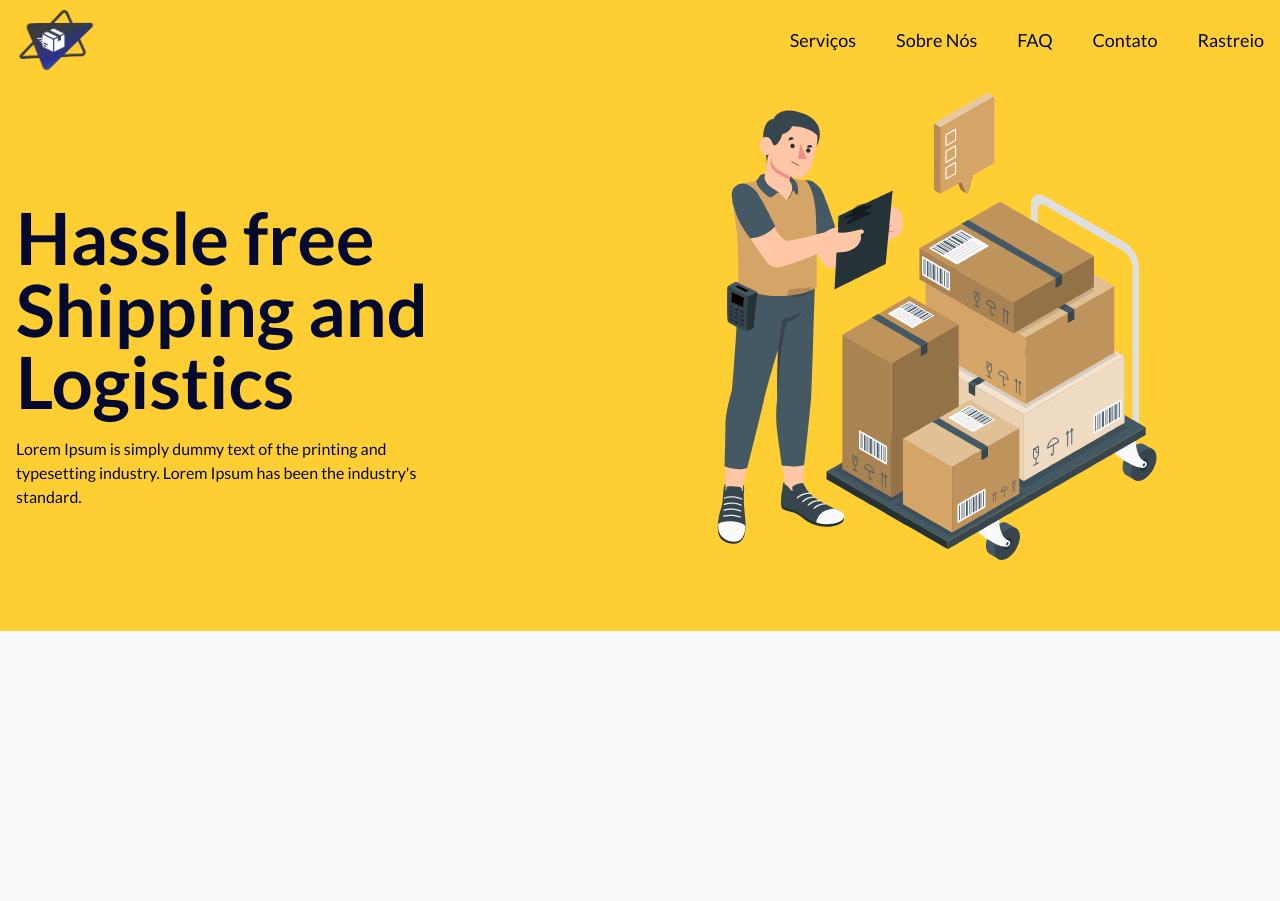
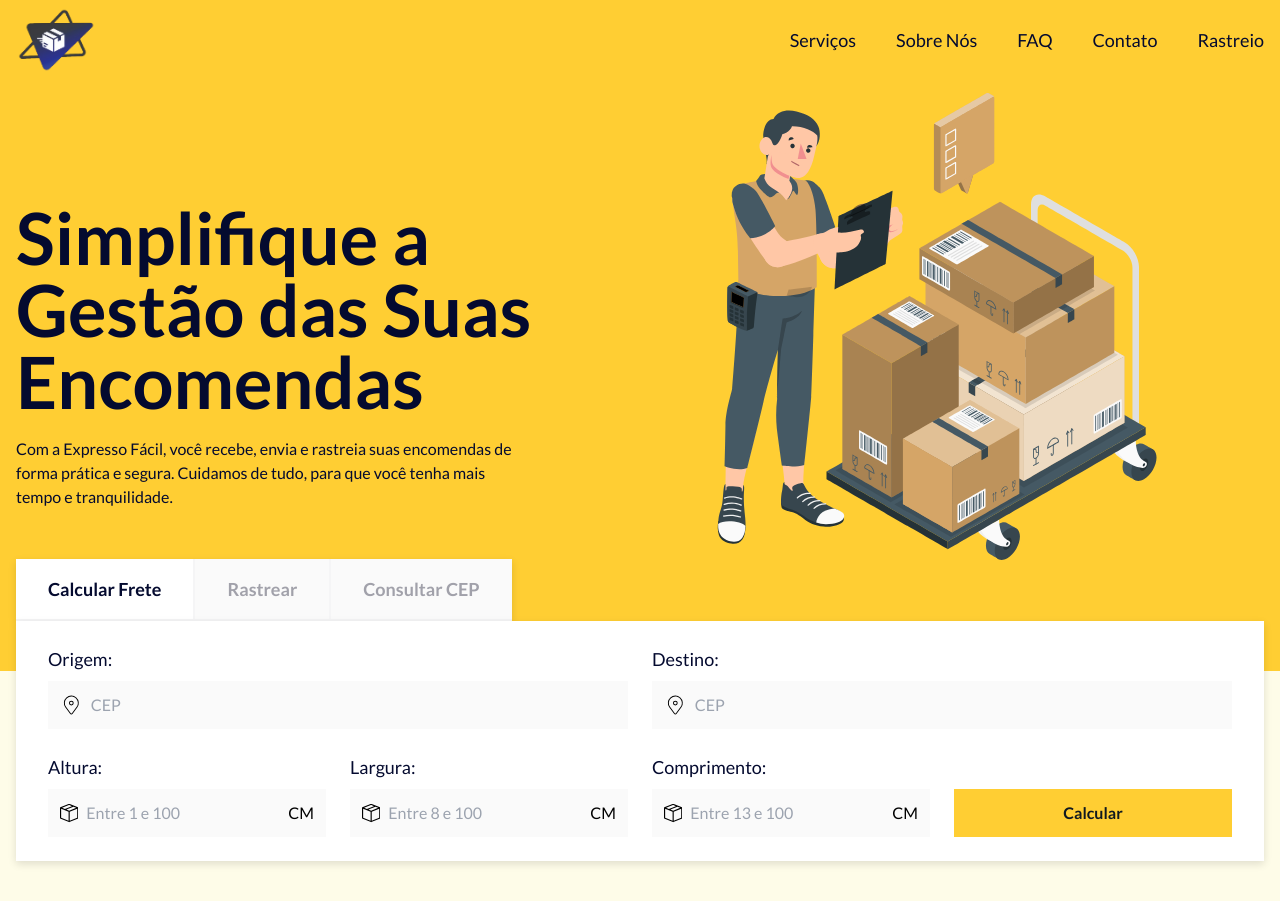
Before and after one commit to marcelojjunior/expresso-facil, a Next.js app: page / in a window 1280 px wide. Before the commit the page ends 800 px from the top, so only its background shows below. Built offline with nearby package versions, Linux system fonts and the light colour scheme.

Commit message:
feat: Card Tabs Services

```diff
--- a/src/app/globals.css
+++ b/src/app/globals.css
@@ -17,7 +17,7 @@
 }
 
 body {
-  @apply bg-slate-50;
+  @apply bg-yellow-50;
 }
 
 @layer utilities {
--- a/src/app/page.tsx
+++ b/src/app/page.tsx
@@ -1,6 +1,7 @@
 'use client';
 
 import Hero from "@/components/Hero";
+import TabsServicesCard from "@/components/TabsServicesCard";
 // import TrackingCard from "@/components/TrackingCard";
 // import { useCorreios } from "@/hook/useCorreios";
 // import { useEffect } from "react";
@@ -19,6 +20,9 @@ export default function Home() {
     <div className="">
       {/* <TrackingCard /> */}
       <Hero />
+      <div className="container mx-auto -mt-16 xl:-mt-28 mb-10 px-4">
+        <TabsServicesCard />
+      </div>
     </div>
   );
 }
--- a/src/components/Button/index.tsx
+++ b/src/components/Button/index.tsx
@@ -13,7 +13,7 @@ export default function Button({
         <button
             {...props}
             className={twMerge(
-                'px-4 h-11 text-base text-dark-primary bg-yellow-primary rounded-xl',
+                'px-4 h-11 text-base text-dark-primary bg-yellow-primary font-bold',
                 'hover:opacity-90 transition-all duration-300 active:scale-[0.98]',
                 className
             )}
--- a/src/components/Hero/index.tsx
+++ b/src/components/Hero/index.tsx
@@ -4,19 +4,19 @@ import lottieAnimation from "@/assets/lottie/animation-shipping.json";
 export default function Hero() {
   return (
     <div className="w-full bg-yellow-primary">
-      <div className="container mx-auto px-4 max-lg:pt-4 max-lg:pb-20">
+      <div className="container mx-auto px-4 max-xl:pt-4 pb-10 max-xl:pb-24">
         <div className="grid grid-cols-1 lg:grid-cols-2 gap-6">
           <div className="flex flex-col justify-center gap-5">
             <h1
-              className="text-5xl lg:text-7xl font-bold text-blue-primary max-lg:max-w-lg flex flex-col gap-4"
+              className="text-5xl xl:text-7xl font-bold text-blue-primary max-lg:max-w-lg flex flex-col gap-4"
             >
-              Hassle free Shipping and Logistics
+              Simplifique a Gestão das Suas Encomendas
             </h1>
-            <p className="text-base text-blue-primary max-w-lg lg:max-w-md">
-              Lorem Ipsum is simply dummy text of the printing and typesetting industry. Lorem Ipsum has been the industry's standard.
+            <p className="text-base text-blue-primary max-w-lg">
+              Com a Expresso Fácil, você recebe, envia e rastreia suas encomendas de forma prática e segura. Cuidamos de tudo, para que você tenha mais tempo e tranquilidade.
             </p>
           </div>
-          <div className="w-full max-lg:hidden">
+          <div className="w-full max-xl:hidden">
             <div className="w-[90%]">
               <Lottie animationData={lottieAnimation} loop />
             </div>
--- /dev/null
+++ b/src/components/InputText/index.tsx
@@ -0,0 +1,32 @@
+import { InputHTMLAttributes } from "react"
+import { twMerge } from "tailwind-merge"
+
+interface InputTextProps extends InputHTMLAttributes<HTMLInputElement> {
+    icon?: React.ReactNode
+    measure?: string
+}
+export default function InputText({
+    icon,
+    measure,
+    className,
+    ...props
+}: InputTextProps) {
+    return (
+        <div className="flex items-center gap-2 w-full h-12 py-2 px-3 bg-zinc-50">
+            {icon}
+            <input
+                {...props}
+                type="text"
+                className={twMerge(
+                    "bg-transparent w-full h-full text-base text-blue-primary focus-within:outline-none focus-visible:outline-none",
+                    className
+                )}
+            />
+            {measure && (
+                <span>
+                    {measure}
+                </span>
+            )}
+        </div>
+    )
+}
--- /dev/null
+++ b/src/components/TabsServicesCard/ButtonItemTab.tsx
@@ -0,0 +1,26 @@
+import { HtmlHTMLAttributes } from "react";
+import { twMerge } from "tailwind-merge";
+
+interface ButtonItemTabProps extends HtmlHTMLAttributes<HTMLButtonElement> {
+    active?: boolean
+}
+
+export default function ButtonItemTab({
+    active,
+    className,
+    children,
+    ...props
+}: ButtonItemTabProps) {
+    return (
+        <button
+            {...props}
+            className={twMerge(
+                "text-base lg:text-lg font-bold py-3 lg:py-4 px-4 lg:px-8 ",
+                active ? "text-blue-primary bg-white " : "text-zinc-400 bg-zinc-50",
+                className
+            )}
+        >
+            {children}
+        </button>
+    )
+}
--- /dev/null
+++ b/src/components/TabsServicesCard/Tabs/Cep.tsx
@@ -0,0 +1,36 @@
+import InputText from "../../InputText";
+import { CiLocationOn } from "react-icons/ci";
+import Button from "../../Button";
+
+export default function Cep() {
+    return (
+        <div className="flex flex-col gap-6">
+            <div className="grid grid-cols-1 md:grid-cols-3 gap-6">
+                <div className="flex flex-col gap-2 md:col-span-2">
+                    <label
+                        htmlFor=""
+                        className="text-base lg:text-lg text-blue-primary"
+                    >
+                        CEP:
+                    </label>
+                    <InputText
+                        icon={<CiLocationOn size={24} />}
+                        placeholder="11.111-111"
+                    />
+                </div>
+                <div className="flex flex-col justify-between gap-2 md:col-span-1">
+                    <span
+                        className="max-md:hidden md:invisible"
+                    >
+                        Consultar:
+                    </span>
+                    <Button
+                        className="h-12"
+                    >
+                        Consultar
+                    </Button>
+                </div>
+            </div>
+        </div>
+    )
+}
--- /dev/null
+++ b/src/components/TabsServicesCard/Tabs/Shipping.tsx
@@ -0,0 +1,90 @@
+import { BsBoxSeam } from "react-icons/bs";
+import InputText from "../../InputText";
+import { CiLocationOn } from "react-icons/ci";
+import Button from "../../Button";
+
+export default function Shipping() {
+    return (
+        <div className="flex flex-col gap-6">
+            <div className="grid grid-cols-1 md:grid-cols-2 gap-6">
+                <div className="flex flex-col gap-2">
+                    <label
+                        htmlFor=""
+                        className="text-base lg:text-lg text-blue-primary"
+                    >
+                        Origem:
+                    </label>
+                    <InputText
+                        icon={<CiLocationOn size={24} />}
+                        placeholder="CEP"
+                    />
+                </div>
+                <div className="flex flex-col gap-2">
+                    <label
+                        htmlFor=""
+                        className="text-base lg:text-lg text-blue-primary"
+                    >
+                        Destino:
+                    </label>
+                    <InputText
+                        icon={<CiLocationOn size={24} />}
+                        placeholder="CEP"
+                    />
+                </div>
+            </div>
+            <div className="grid grid-cols-1 md:grid-cols-2 lg:grid-cols-4 gap-6">
+                <div className="flex flex-col gap-2">
+                    <label
+                        htmlFor=""
+                        className="text-base lg:text-lg text-blue-primary"
+                    >
+                        Altura:
+                    </label>
+                    <InputText
+                        icon={<BsBoxSeam size={24} />}
+                        placeholder="Entre 1 e 100"
+                        measure="CM"
+                    />
+                </div>
+                <div className="flex flex-col gap-2">
+                    <label
+                        htmlFor=""
+                        className="text-base lg:text-lg text-blue-primary"
+                    >
+                        Largura:
+                    </label>
+                    <InputText
+                        icon={<BsBoxSeam size={24} />}
+                        placeholder="Entre 8 e 100"
+                        measure="CM"
+                    />
+                </div>
+                <div className="flex flex-col gap-2">
+                    <label
+                        htmlFor=""
+                        className="text-base lg:text-lg text-blue-primary"
+                    >
+                        Comprimento:
+                    </label>
+                    <InputText
+                        icon={<BsBoxSeam size={24} />}
+                        placeholder="Entre 13 e 100"
+                        measure="CM"
+                    />
+                </div>
+                <div className="flex flex-col justify-between gap-2">
+                    <span
+                        className="max-md:hidden md:invisible"
+                    >
+                        Calcular:
+                    </span>
+                    <Button
+                        className="h-12"
+                    >
+                        Calcular
+                    </Button>
+                </div>
+            </div>
+        </div>
+    )
+}
--- /dev/null
+++ b/src/components/TabsServicesCard/Tabs/Tracking.tsx
@@ -0,0 +1,36 @@
+import { BsBoxSeam } from "react-icons/bs";
+import InputText from "../../InputText";
+import Button from "../../Button";
+
+export default function Tracking() {
+    return (
+        <div className="flex flex-col gap-6">
+            <div className="grid grid-cols-1 md:grid-cols-3 gap-6">
+                <div className="flex flex-col gap-2 md:col-span-2">
+                    <label
+                        htmlFor=""
+                        className="text-base lg:text-lg text-blue-primary"
+                    >
+                        Código:
+                    </label>
+                    <InputText
+                        icon={<BsBoxSeam size={24} />}
+                        placeholder="AA111222333BR"
+                    />
+                </div>
+                <div className="flex flex-col justify-between gap-2 md:col-span-1">
+                    <span
+                        className="max-md:hidden md:invisible"
+                    >
+                        Rastrear:
+                    </span>
+                    <Button
+                        className="h-12"
+                    >
+                        Rastrear
+                    </Button>
+                </div>
+            </div>
+        </div>
+    )
+}
--- /dev/null
+++ b/src/components/TabsServicesCard/index.tsx
@@ -0,0 +1,43 @@
+import ButtonItemTab from "./ButtonItemTab";
+import { useState } from "react";
+import Shipping from "./Tabs/Shipping";
+import Tracking from "./Tabs/Tracking";
+import Cep from "./Tabs/Cep";
+
+interface TabsServicesCardProps {
+
+}
+
+export default function TabsServicesCard({ }: TabsServicesCardProps) {
+    const [activeTab, setActiveTab] = useState<'shipping' | 'tracking' | 'cep'>("shipping");
+
+    return (
+        <div className="flex flex-col">
+            <div className="grid grid-cols-3 md:flex w-full md:w-max shadow-custom border-b-2 divide-x-2 divide-zinc-100/90 border-zinc-100">
+                <ButtonItemTab
+                    active={activeTab === 'shipping'}
+                    onClick={() => setActiveTab('shipping')}
+                >
+                    Calcular Frete
+                </ButtonItemTab>
+                <ButtonItemTab
+                    active={activeTab === 'tracking'}
+                    onClick={() => setActiveTab('tracking')}
+                >
+                    Rastrear
+                </ButtonItemTab>
+                <ButtonItemTab
+                    active={activeTab === 'cep'}
+                    onClick={() => setActiveTab('cep')}
+                >
+                    Consultar CEP
+                </ButtonItemTab>
+            </div>
+            <div className="bg-white shadow-custom py-4 lg:py-6 px-4 lg:px-8">
+                {activeTab === 'shipping' && <Shipping />}
+                {activeTab === 'tracking' && <Tracking />}
+                {activeTab === 'cep' && <Cep />}
+            </div>
+        </div>
+    )
+}
--- a/tailwind.config.ts
+++ b/tailwind.config.ts
@@ -22,6 +22,9 @@ const config: Config = {
           primary: "#F0EFED",
         },
       },
+      boxShadow: {
+        custom: '0px 3px 8px 0px rgba(0, 0, 0, 0.12)',
+      },
       backgroundImage: {
         "gradient-radial": "radial-gradient(var(--tw-gradient-stops))",
         "gradient-conic":
```
